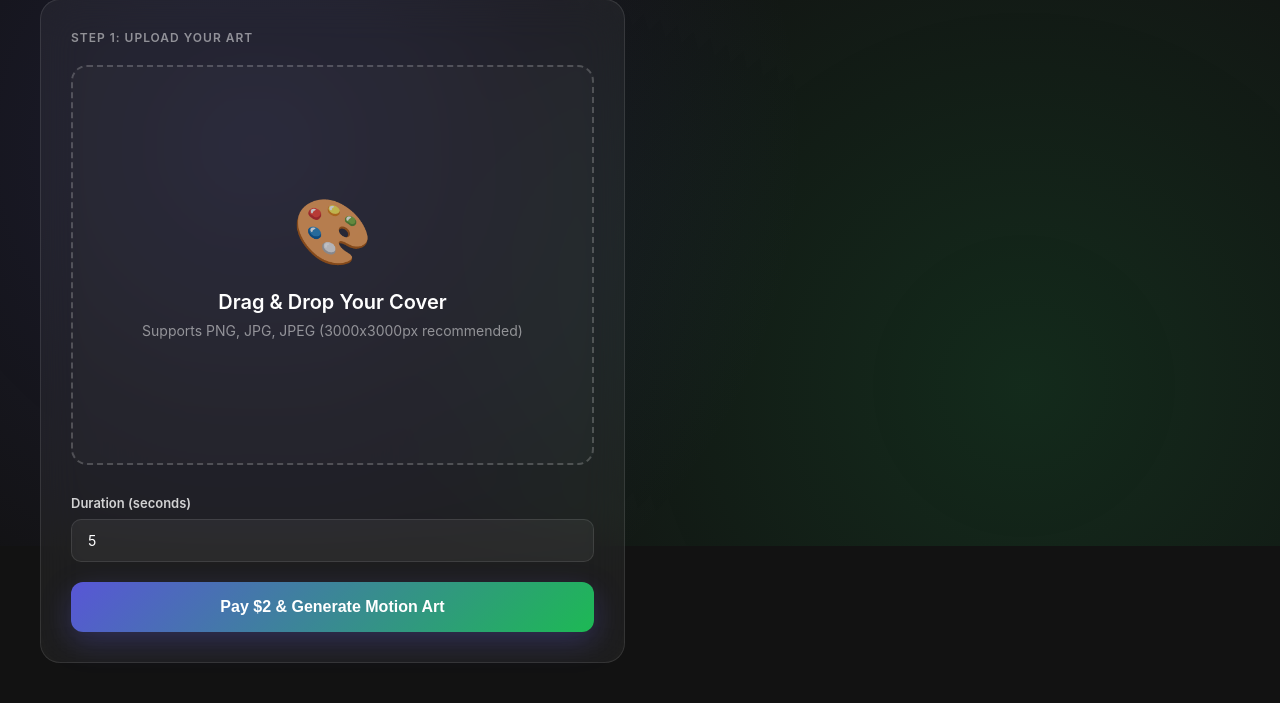
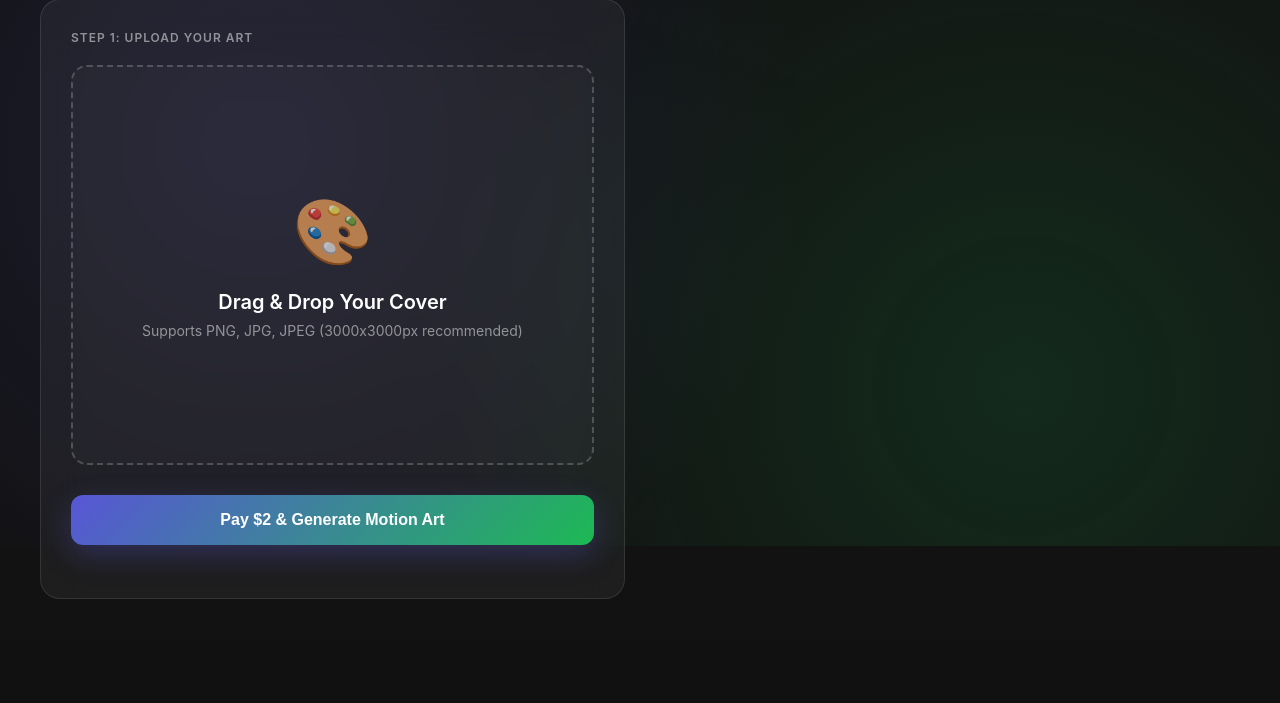
Before and after one commit to manuelmederos95/covertify, a Flask app: page / in a window 1280 px wide. Shown: the part 254-957 px from the top of the page. After the commit the page ends 853 px from the top, so only its background shows below. Run offline with Flask 3, Linux system fonts and the light colour scheme.

Commit message:
Fix file picker: use label element instead of JS click handler, remove duration field
- Replace upload area div with label[for=imageInput] — opens file picker natively without JS
- Remove duration input (hardcoded to 5s in backend)
- Remove redundant uploadArea click listener

Co-Authored-By: Claude Sonnet 4.6 <noreply@anthropic.com>

```diff
--- a/templates/index.html
+++ b/templates/index.html
@@ -515,23 +515,18 @@
                 <div class="section-label">Step 1: Upload Your Art</div>
 
                 <form id="uploadForm" enctype="multipart/form-data">
-                    <div class="upload-area" id="uploadArea">
+                    <label class="upload-area" id="uploadArea" for="imageInput">
                         <div class="upload-icon">🎨</div>
                         <h3>Drag & Drop Your Cover</h3>
                         <p>Supports PNG, JPG, JPEG (3000x3000px recommended)</p>
                         <input type="file" id="imageInput" name="image" accept="image/*" required>
-                    </div>
+                    </label>
 
                     <div class="preview-container" id="previewContainer">
                         <img id="imagePreview" class="preview-image" alt="Preview">
                     </div>
 
                     <div class="form-controls">
-                        <div class="form-group">
-                            <label for="duration">Duration (seconds)</label>
-                            <input type="number" id="duration" name="duration" value="5" min="5" max="10">
-                        </div>
-
                         <button type="button" class="generate-btn" id="paymentBtn">
                             Pay $2 & Generate Motion Art
                         </button>
@@ -653,8 +648,6 @@
         logoBtn.addEventListener('click', resetPage);
 
         // Upload interactions
-        uploadArea.addEventListener('click', () => imageInput.click());
-
         uploadArea.addEventListener('dragover', (e) => {
             e.preventDefault();
             uploadArea.classList.add('dragover');
```
